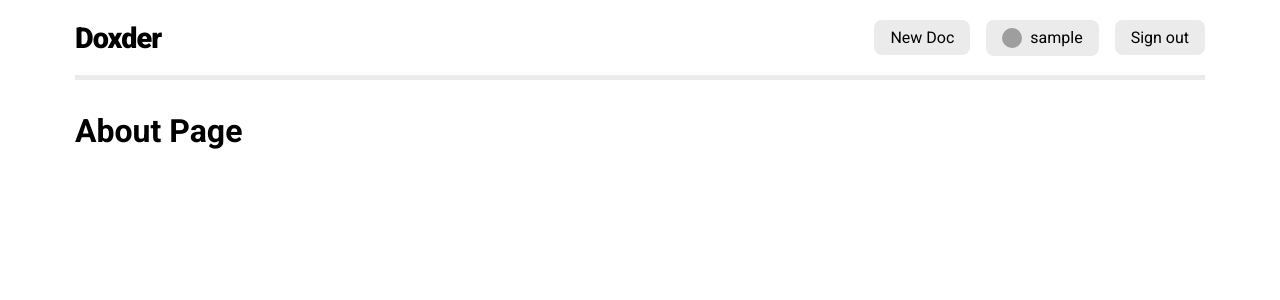
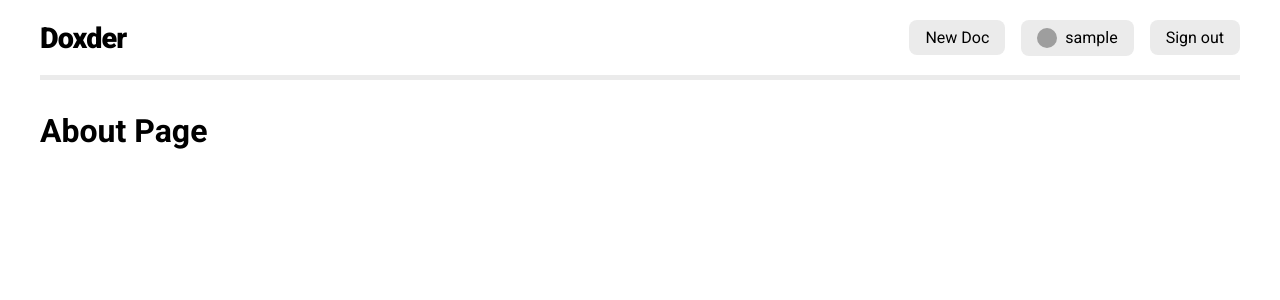
Before and after one commit to vlatan/video-store-python, a Flask app: page /about/ in a window 1280 px wide. Shown: the top 300 px of the page. Run offline with Flask 2, Linux system fonts and the light colour scheme; the visitor is signed in with stand-in values (Sample User, id 1); data comes from the database, SQL or seed files in the repository; some libraries are stand-ins or nearby versions; grey boxes are pictures that could not be loaded.

Commit message:
Posts grid layout

```diff
--- a/doxapp/static/shared.css
+++ b/doxapp/static/shared.css
@@ -1,7 +1,7 @@
 /* ################# variables ################# */
 
 :root {
-    --content-width: 1130px;
+    --content-width: 1200px;
     --main-font-family: 'Roboto', sans-serif;
     --content-padding: 2rem;
 }
@@ -28,7 +28,7 @@ ul, li {
 
 .site-wrap {
     display: grid;
-    gap: 2rem;
+    row-gap: 2rem;
     grid-template-columns: 1fr;
     max-width: var(--content-width);
     margin: auto;
@@ -74,20 +74,20 @@ a.nav-item:hover {
     background-color: rgb(225, 225, 225);
 }
 
-a.username {
+a.nav-item.username {
     gap: .5rem;
 }
 
-img.username-image {
+.nav-item img.username-image {
     border-radius: 50%;
 }
 
 .content {
-    display: flex;
-    flex-direction: column;
-    justify-content: center;
-    gap: 2rem;
-    padding-right: 2rem;
+    display: grid;
+    grid-template-columns: repeat(4, minmax(50px, 320px));
+    /* grid-template-rows: repeat(auto, 1fr); */
+    justify-content: space-between;
+    gap: 1.5rem;
 }
 
 .sidebar {
--- a/doxapp/templates/layout.html
+++ b/doxapp/templates/layout.html
@@ -13,6 +13,8 @@
 	<link rel="preconnect" href="https://fonts.gstatic.com" crossorigin>
 	<link href="https://fonts.googleapis.com/css2?family=Roboto:wght@400;700;900&display=swap" rel="stylesheet">
 	<link rel="stylesheet" type="text/css" href="{{ url_for('static', filename='shared.css') }}">
+	{% block css %}
+	{% endblock css %}
 
 	{% if title %}
 	<title>Doxder - {{ title }}</title>
```
Also changed, not shown: doxapp/templates/home.html (+28 -20 lines).
